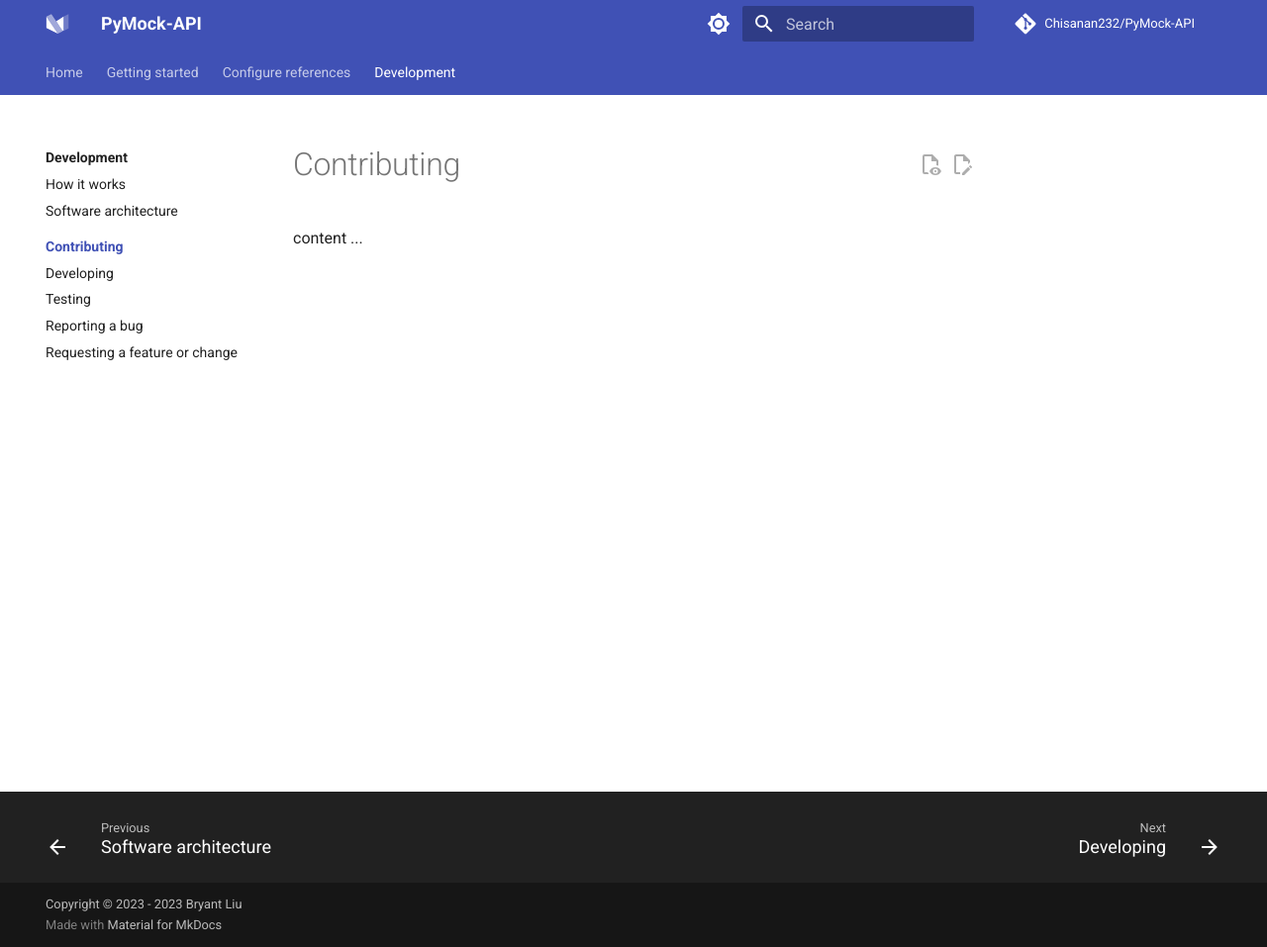
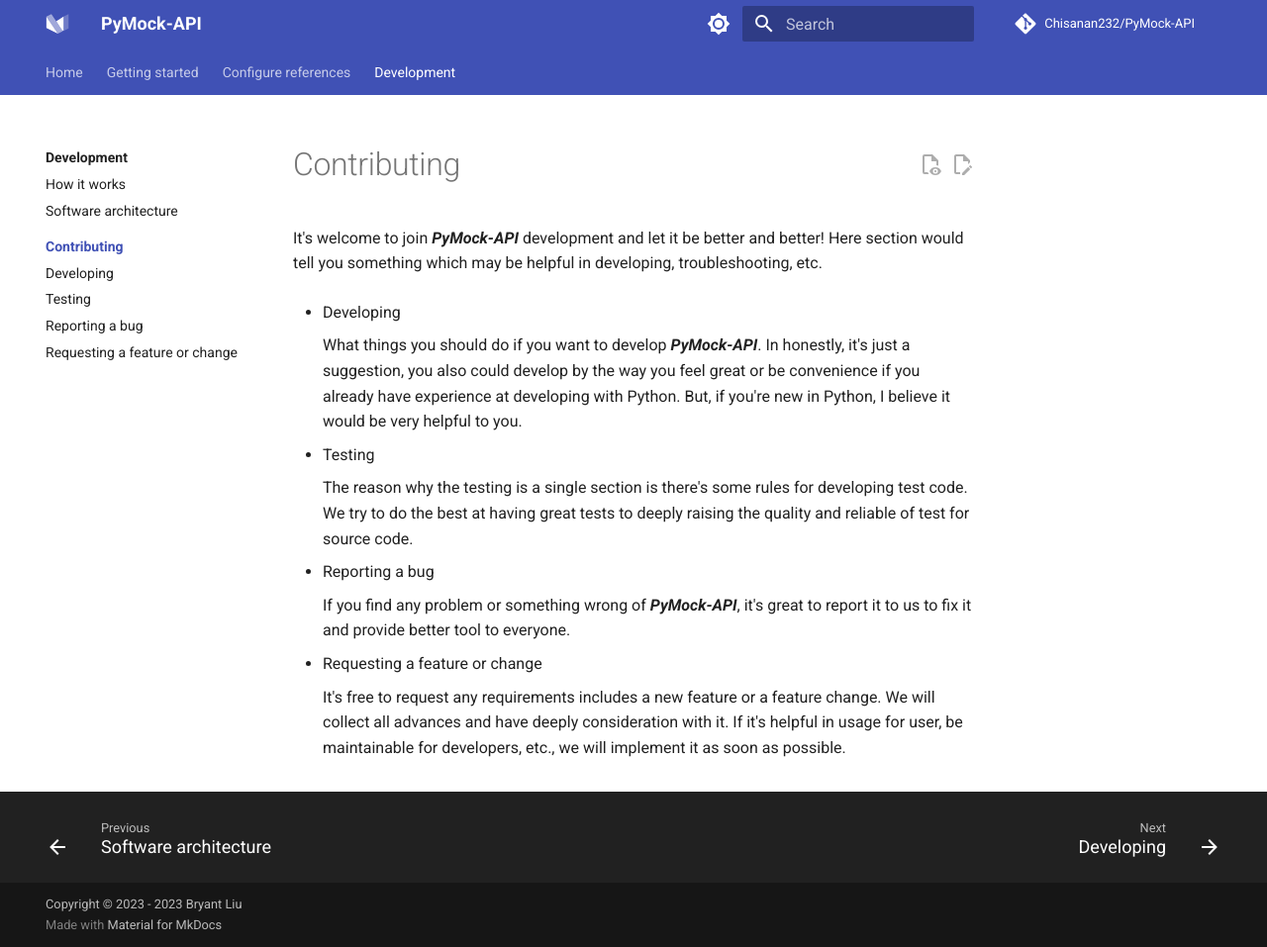
Before and after one commit to Chisanan232/PyMock-Server, an MkDocs documentation site: the page built from docs/development/contributing/index.md, in a window 1280 px wide and 957 px high. Shown: the whole window at 99% size. Built offline with MkDocs 1.6.1 and Material for MkDocs 9.7.7, drawn with Linux system fonts in a browser that asks for light colours; comment, search, counter and statistics services are not loaded.

Commit message:
Add content in home page of section *Development/Contributing*.

```diff
--- a/docs/development/contributing/index.md
+++ b/docs/development/contributing/index.md
@@ -1,3 +1,26 @@
 # Contributing
 
-content ...
+It's welcome to join **_PyMock-API_** development and let it be better and better! Here section would tell you something
+which may be helpful in developing, troubleshooting, etc.
+
+* Developing
+
+    What things you should do if you want to develop **_PyMock-API_**. In honestly, it's just a suggestion, you also could
+develop by the way you feel great or be convenience if you already have experience at developing with Python. But, if you're
+new in Python, I believe it would be very helpful to you.
+
+* Testing
+
+    The reason why the testing is a single section is there's some rules for developing test code. We try to do the best
+at having great tests to deeply raising the quality and reliable of test for source code.
+
+* Reporting a bug
+
+    If you find any problem or something wrong of **_PyMock-API_**, it's great to report it to us to fix it and provide
+better tool to everyone.
+
+* Requesting a feature or change
+
+    It's free to request any requirements includes a new feature or a feature change. We will collect all advances and have
+deeply consideration with it. If it's helpful in usage for user, be maintainable for developers, etc., we will implement
+it as soon as possible.
```
